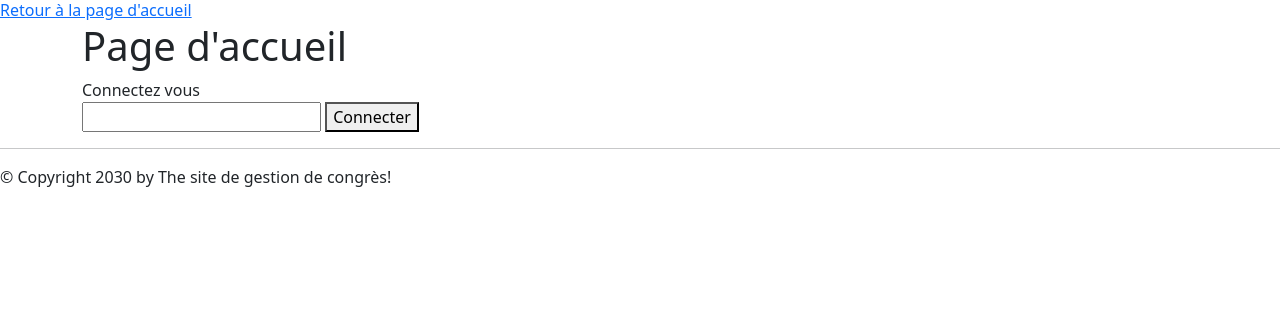
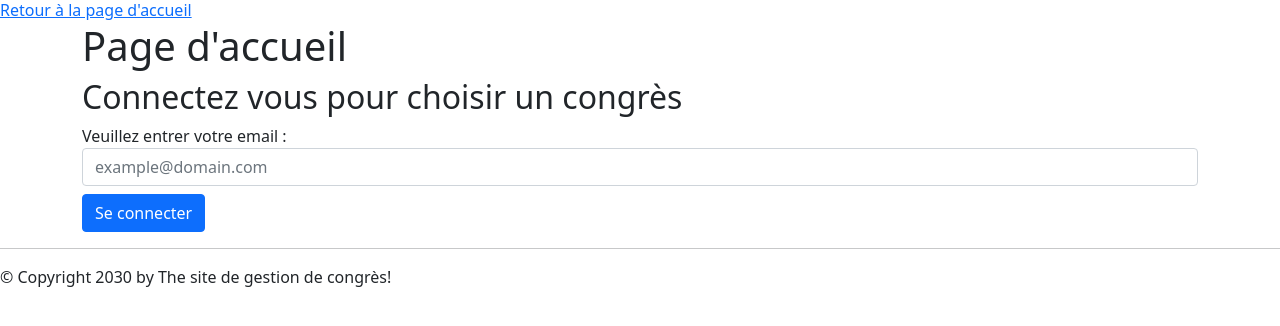
Before and after one commit to manuvai/M1_MIAGE_IM_ConcepWeb2_TP2, a Flask app: page / in a window 1280 px wide. Shown: the part 106-432 px from the top of the page. Run offline with Flask 2, Linux system fonts and the light colour scheme; some libraries are stand-ins or nearby versions.

Commit message:
feat: Ajout de vérification

```diff
--- a/ConnectionValidator.py
+++ b/ConnectionValidator.py
@@ -7,6 +7,7 @@ from Database import Database
 from ParticipantsTable import ParticipantsTable
 
 class ConnectionValidator(AbstractValidator):
+    _stop_on_first_error = True
 
     def __init__(self, data: any, table: ParticipantsTable):
         validators = {
--- a/main.py
+++ b/main.py
@@ -11,7 +11,7 @@ from ProposerTable import ProposerTable
 from CongresAddValidator import CongresAddValidator
 from ParticipantAddValidator import ParticipantAddValidator
 from ConnectionValidator import ConnectionValidator
-from flask import Flask, request, session
+from flask import Flask, request, session, redirect, url_for
 from flask import render_template
 import re
 
@@ -30,13 +30,17 @@ def index():
         errors = v.validate()
         if (len(errors) <= 0):
             user = table.find_by_email(request.form.get('email'))[0]
-            print(user)
             session['user_id'] = user['CODPARTICIPANT']
 
     elif (not session.get('user_id') is None):
         user = table.find_by_code(session.get('user_id'))[0]
 
     return render_template('home/index.html', errors=errors, user=user)
+
+@app.route("/logout", methods=['POST'])
+def logout():
+    session.pop('user_id')
+    return redirect(url_for('index'))
 
 @app.route("/congres")
 def congres_list():
--- a/templates/home/disconnected.html
+++ b/templates/home/disconnected.html
@@ -1,5 +1,8 @@
-Connectez vous
+<h2>Connectez vous pour choisir un congrès</h2>
 <form action="{{url_for("index")}}" method="post">
-    <input type="email" name="email" id="email">
-    <button type="submit">Connecter</button>
+    <div class="form-group">
+        <label for="email">Veuillez entrer votre email :</label>
+    </div>
+    <input type="email" name="email" id="email" class="form-control" placeholder="example@domain.com">
+    <button type="submit" class="mt-2 btn btn-primary">Se connecter</button>
 </form>
--- a/templates/home/index.html
+++ b/templates/home/index.html
@@ -2,6 +2,14 @@
 
 {% block pageContent %}
 <h1>Page d'accueil</h1>
+
+{% if errors %}
+<div class="alert alert-danger" role="alert">
+    {% for error in errors %}
+        <div>{{error}}</div>
+    {% endfor %}
+</div>
+{% endif %}
 
 {% if user %}
     {% include "home/connected.html" %}
--- /dev/null
+++ b/templates/layouts/nav.html
@@ -0,0 +1,44 @@
+<header>
+    <nav class="navbar navbar-expand-lg navbar-light bg-light">
+        <a class="navbar-brand" href="#">Fonctionnalités</a>
+        <button class="navbar-toggler" type="button" data-toggle="collapse" data-target="#navbarNav"
+            aria-controls="navbarNav" aria-expanded="false" aria-label="Toggle navigation">
+            <span class="navbar-toggler-icon"></span>
+        </button>
+        <div class="collapse navbar-collapse" id="navbarNav">
+            <ul class="navbar-nav">
+                <li class="nav-item">
+                    <a class="nav-link" href="{{url_for("congres_list")}}">Liste des congrès</a>
+                </li>
+                <li class="nav-item">
+                    <a class="nav-link" href="{{url_for("participants_list")}}">Liste des participants</a>
+                </li>
+                <li class="nav-item">
+                    <a class="nav-link" href="{{url_for("participants_add")}}">Créer un compte participant</a>
+                </li>
+                <li class="nav-item">
+                    <a class="nav-link" href="">Créer un compte participant (Requète paramétrée)</a>
+                </li>
+                <li class="nav-item">
+                    <a class="nav-link" href="{{url_for("inscriptions_search")}}">Consultation des inscriptions</a>
+                </li>
+                <li class="nav-item">
+                    <a class="nav-link" href="{{url_for("congres_add")}}">Création d'un nouveau congrès (Requète
+                        paramétrée)</a>
+                </li>
+                <li class="nav-item">
+                    <a class="nav-link" href="">S'inscrire à un congrès (Requète paramétrée pour l'insertion)</a>
+                </li>
+                {% if session.get('user_id') %}
+                    <li class="nav-item">
+                        <form method="POST" action="{{url_for("logout")}}">
+                            <button type="submit" class="btn btn-link">Se déconnecter</button>
+                        </form>
+                    </li>
+
+                {% endif %}
+            </ul>
+        </div>
+    </nav>
+    <a href="{{url_for("index")}}">Retour à la page d'accueil</a>
+</header>
```
Also changed, not shown: templates/layouts/default.html (+1 -36 lines).
